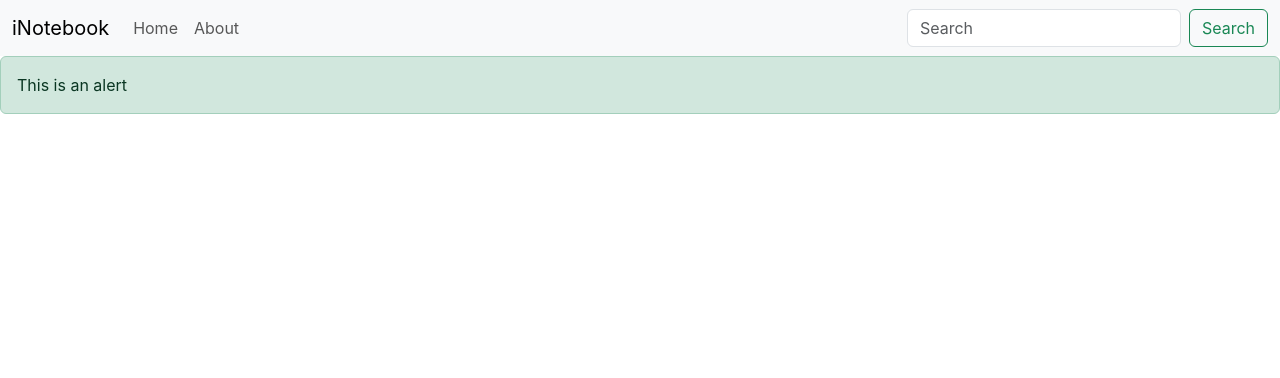
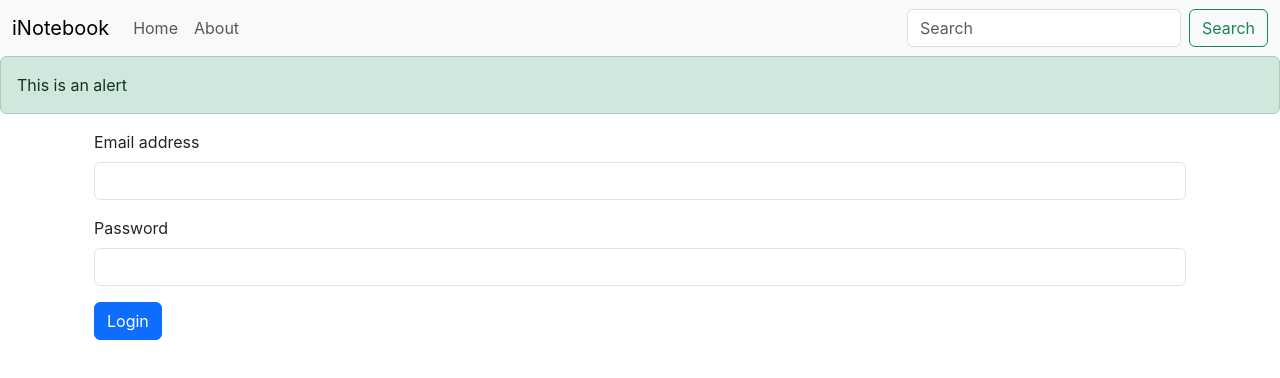
Before and after one commit to PJPhukan/my-iNotebook, a React (Create React App) app: page /login in a window 1280 px wide. Shown: the top 378 px of the page. Built offline with nearby package versions, Linux system fonts and the light colour scheme.

Commit message:
add login functionality

```diff
--- a/package.json
+++ b/package.json
@@ -9,7 +9,8 @@
     "concurrently": "^8.2.2",
     "react": "^18.2.0",
     "react-dom": "^18.2.0",
-    "react-router-dom": "^6.20.0",
+    "react-router": "^6.22.2",
+    "react-router-dom": "^6.22.2",
     "react-scripts": "5.0.1",
     "web-vitals": "^2.1.4"
   },
--- a/src/App.js
+++ b/src/App.js
@@ -8,20 +8,24 @@ import Navber from './Components/Home/Navber/Navber'
 import About from './Components/About/About'
 import NoteState from './Context/notes/noteState';
 import Alert from './Components/Home/Note/Alert/Alert';
+import Login from './Components/Authentication/Login';
+import Signup from './Components/Authentication/Signup';
 function App() {
   return (
     <>
-    {/* Context api */}
+      {/* Context api */}
       <NoteState>
         {/* Router setup */}
         <BrowserRouter>
           <Navber />
-          <Alert massage="This is an alert"/>
+          <Alert massage="This is an alert" />
           <div className="container">
-          <Routes>
-            <Route exact path='/' element={<Home />} />
-            <Route exact path='/about' element={<About />} />
-          </Routes>
+            <Routes>
+              <Route exact path='/' element={<Home />} />
+              <Route exact path='/about' element={<About />} />
+              <Route exact path='/login' element={<Login />} />
+              <Route exact path='/signup' element={<Signup />} />
+            </Routes>
           </div>
 
         </BrowserRouter>
--- /dev/null
+++ b/src/Components/Authentication/Login.jsx
@@ -0,0 +1,63 @@
+import React from 'react'
+import { useState } from 'react';
+import { useNavigate } from 'react-router-dom';
+
+const host = "http://localhost:8000";
+
+const Login = () => {
+    const [login, setlogin] = useState({ email: "", password: "" })
+    let navigate = useNavigate();
+
+
+    const onchange = (e) => {
+        setlogin({ ...login, [e.target.name]: e.target.value })
+    }
+
+
+    const HandleSubmit = async (e) => {
+        e.preventDefault();
+
+        //API CALL(backend)
+        const url = `${host}/api/auth/login`
+        const response = await fetch(url, {
+            method: "POST",
+            headers: {
+                "Content-Type": "application/json"
+            },
+            body: JSON.stringify({ email: login.email, password: login.password })
+        });
+        const json = await response.json();
+        console.log(json)
+        if (json.success) {
+            //save the auth token and redirect
+            localStorage.setItem("token", json.authToken);
+            navigate('/');
+        }
+        else {
+            if (json.error) {
+                alert(`Login failed: ${json.error}`);
+            } else {
+                alert("Login failed. Please try again.");
+            }
+        }
+    }
+
+    return (
+        <div className='container'>
+            <form onSubmit={HandleSubmit}>
+                <div className="mb-3">
+                    <label htmlFor="email" className="form-label">Email address</label>
+                    <input type="email" className="form-control" id="email" name='email' aria-describedby="emailHelp" onChange={onchange} value={login.email} />
+                </div>
+                <div className="mb-3">
+                    <label htmlFor="password" className="form-label">Password</label>
+                    <input type="password" className="form-control" id="password" name='password' onChange={onchange} value={login.password} />
+                </div>
+
+                <button className="btn btn-primary" type="submit">Login</button>
+            </form>
+        </div>
+    )
+}
+
+export default Login
```
Also changed, not shown: 1 other file (tests, documents, lock files or other folders).
